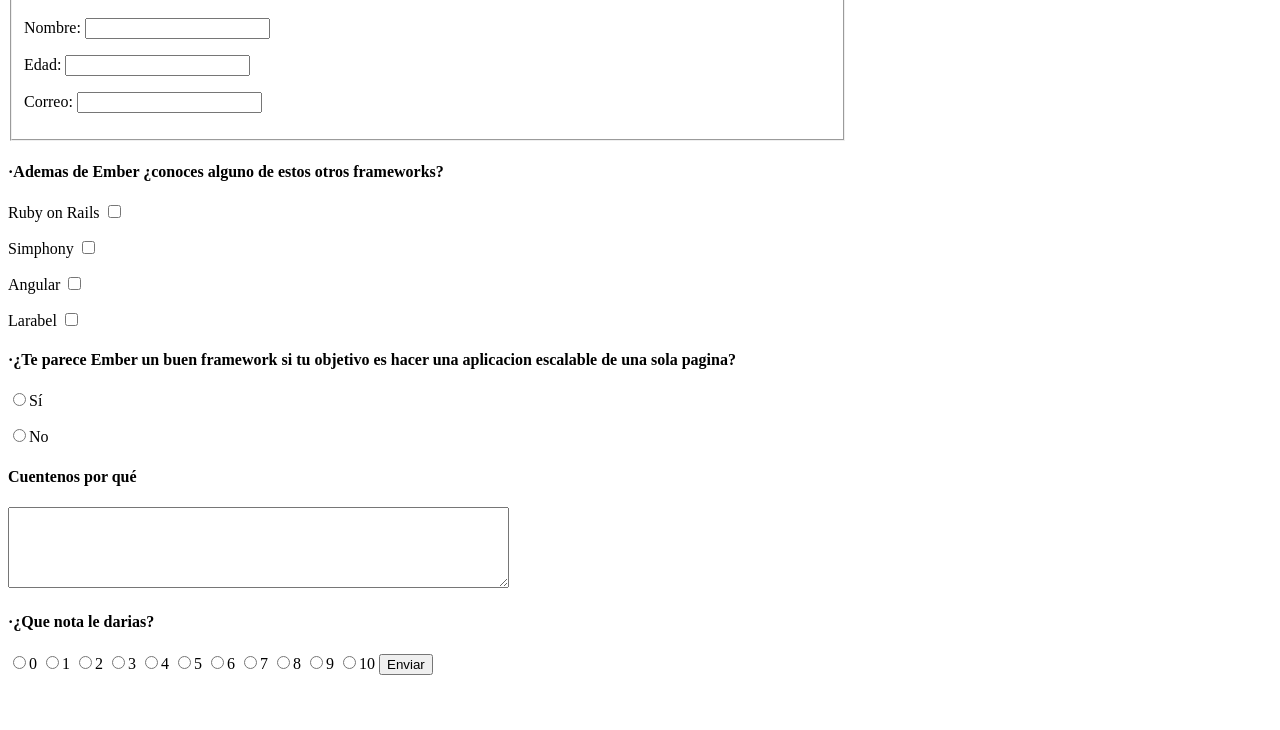
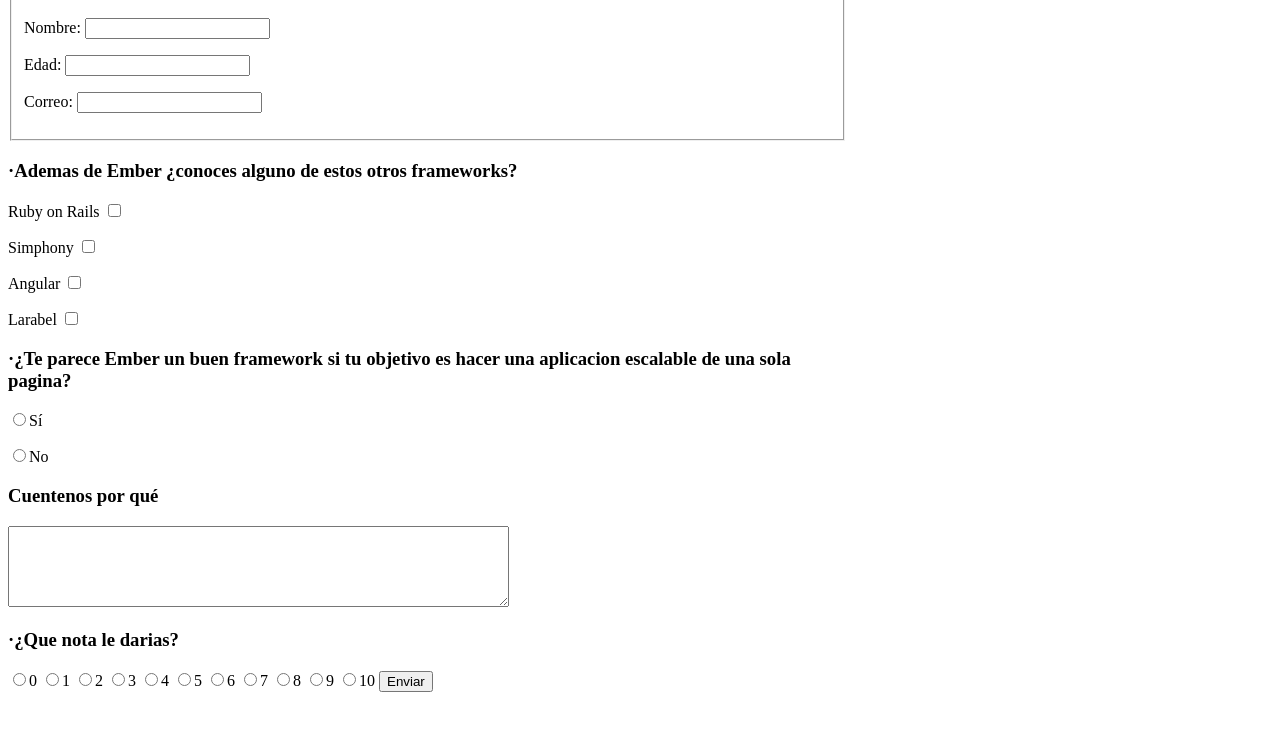
Before and after one commit to IkerJ14/sew, a plain HTML site: page form.html in a window 1280 px wide. Shown: the part 354-1084 px from the top of the page. Drawn offline with Linux system fonts and the light colour scheme.

Commit message:
Cambiados h4 por h3

```diff
--- a/form.html
+++ b/form.html
@@ -41,22 +41,22 @@
                 <p> <label for="correo">Correo:</label> <input id="correo" type="email" /> </p>
             </fieldset>
 
-            <h4><label>·Ademas de Ember ¿conoces alguno de estos otros frameworks?</label></h4>
+            <h3><label>·Ademas de Ember ¿conoces alguno de estos otros frameworks?</label></h3>
 
                 <p><label for="Ruby">Ruby on Rails</label> <input id="Ruby" type="checkbox" /> </p>
                 <p><label for="Simphony">Simphony</label> <input id="Simphony" type="checkbox" /> </p>
                 <p><label for="Angular">Angular</label> <input id="Angular" type="checkbox" /> </p>
                 <p><label for="Larabel">Larabel</label> <input id="Larabel" type="checkbox" /> </p>
 
-            <h4><label>·¿Te parece Ember un buen framework si tu objetivo es hacer una aplicacion escalable de una sola pagina?</label></h4>
+            <h3><label>·¿Te parece Ember un buen framework si tu objetivo es hacer una aplicacion escalable de una sola pagina?</label></h3>
 
                 <p><label for="Si"> <input id="Si" type=radio name=size>Sí</label></p>
                 <p><label for="No"> <input id="No" type=radio name=size>No</label></p>
 
-            <h4><label for="areatexto">Cuentenos por qué</label></h4>
+            <h3><label for="areatexto">Cuentenos por qué</label></h3>
                 <p><textarea id="areatexto" cols=60 rows="5"></textarea></p>
 
-            <h4><label>·¿Que nota le darias?</label></h4>
+            <h3><label>·¿Que nota le darias?</label></h3>
 
                 <label for="0"> <input id="0" type=radio name=size>0</label>
                 <label for="1"> <input id="1" type=radio name=size>1</label>
```
